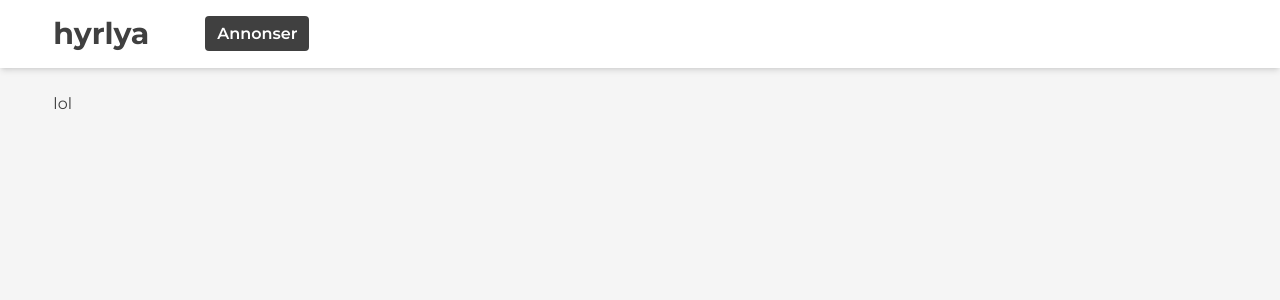
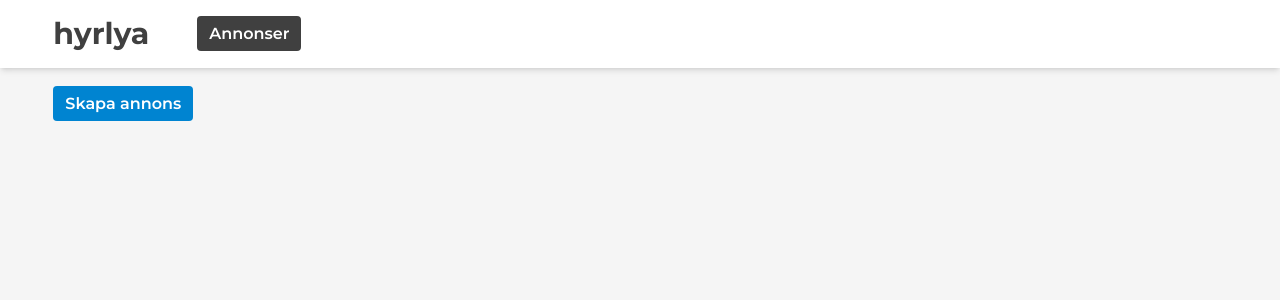
Before and after one commit to 3Joen3/hyrlya, a Next.js app in the folder web/: page /landlord/listings in a window 1280 px wide. Shown: the top 300 px of the page. Built offline with nearby package versions, Linux system fonts and the light colour scheme.

Commit message:
Use absolute path for <Link> tag

```diff
--- a/web/app/components/Headers/LandlordHeader.tsx
+++ b/web/app/components/Headers/LandlordHeader.tsx
@@ -2,10 +2,10 @@ import Header from "./Header";
 import NavLink from "../NavLink";
 
 export default function LandlordHeader() {
-  const headerLinks = [{ href: "landlord/listings", title: "Annonser" }];
+  const headerLinks = [{ href: "/landlord/listings", title: "Annonser" }];
 
   return (
-    <Header className="gap-14" logoHref="/landlord">
+    <Header className="gap-12" logoHref="/landlord">
       <div className="space-x-6">
         {headerLinks.map((link, index) => (
           <NavLink
--- a/web/app/landlord/listings/page.tsx
+++ b/web/app/landlord/listings/page.tsx
@@ -1,9 +1,12 @@
 import Page from "@/app/components/Page";
+import NavLink from "@/app/components/NavLink";
 
 export default function page() {
   return (
     <Page>
-      <p>lol</p>
+      <NavLink href="/landlord/listings/create" color="secondary">
+        Skapa annons
+      </NavLink>
     </Page>
   );
 }
```
